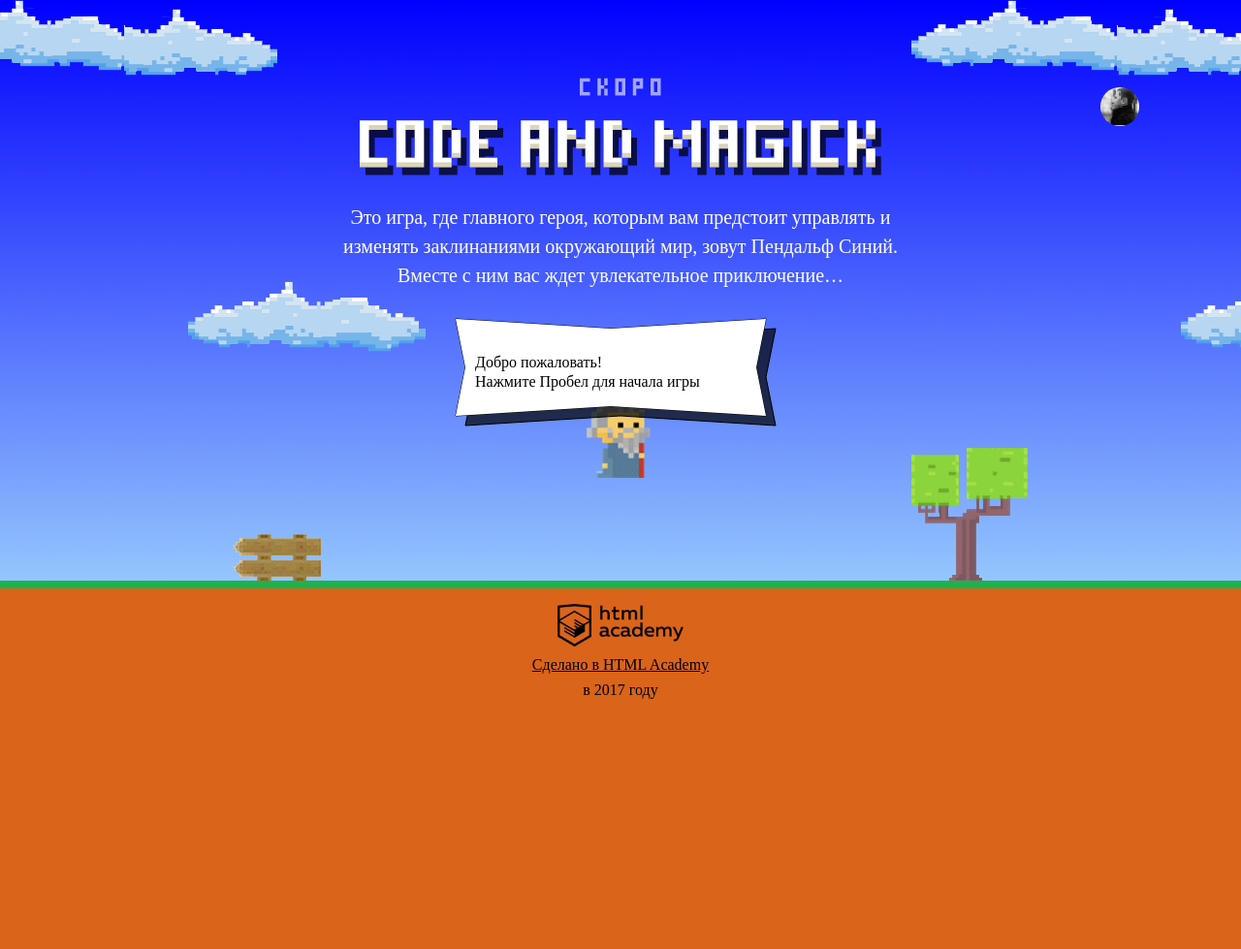
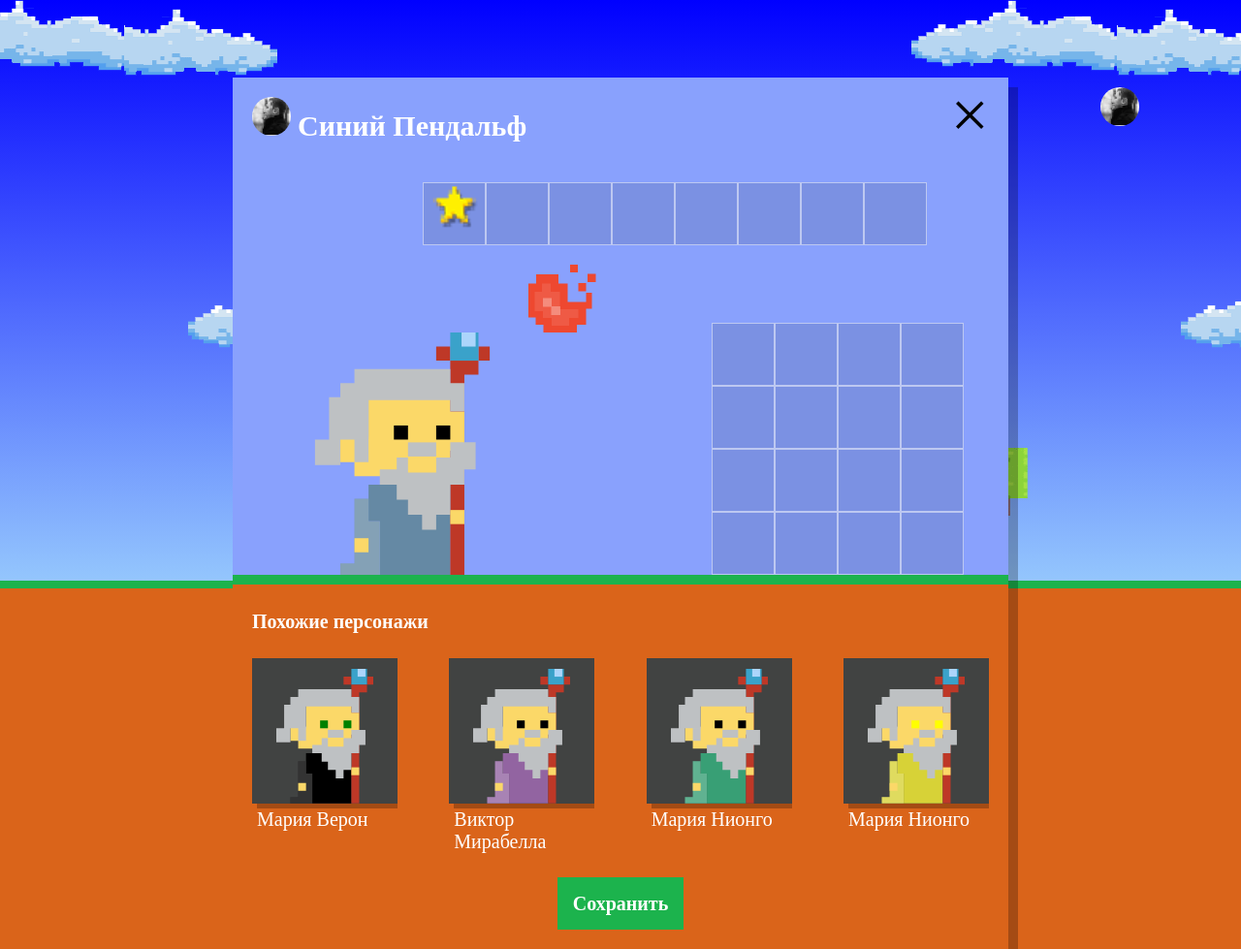
Before and after one commit to Gunghnir/896771-code-and-magick-20, a website: page index.html in a window 1280 px wide. Shown: the whole page at 97% size. Before the commit the page ends 800 px from the top, so only its background shows below. Drawn offline with Linux system fonts and the light colour scheme; a web font is replaced by a local one.

Commit message:
Выполнено основное задание
Не очень понял, где применить
var fragment = document.createDocumentFragment();
В остальном работает

```diff
--- a/index.html
+++ b/index.html
@@ -152,7 +152,9 @@
 
         <h4 class="setup-similar-title">Похожие персонажи</h4>
 
-        <div class="setup-similar-list"><!--Список похожих персонажей--></div>
+        <div class="setup-similar-list">
+          <!--Список похожих персонажей-->
+        </div>
       </div>
 
       <button class="button setup-submit">Сохранить</button>
@@ -214,5 +216,6 @@
 
 <script src="js/game.js"></script>
 <script src="js/stat.js"></script>
+<script src="js/setup.js"></script>
 </body>
 </html>
--- /dev/null
+++ b/js/setup.js
@@ -0,0 +1,47 @@
+'use strict';
+
+// Показываем окно с выбором волшебников
+var userDialog = document.querySelector('.setup');
+userDialog.classList.remove('hidden');
+document.querySelector('.setup-similar').classList.remove('hidden');
+
+
+// Объявляем свойства волшебников
+var WIZARD = {
+  NAMES: ['Иван', 'Хуан Себастьян', 'Мария', 'Кристоф', 'Виктор', 'Юлия', 'Люпита', 'Вашингтон'],
+  SURNAMES: ['да Марья', 'Верон', 'Мирабелла', 'Вальц', 'Онопко', 'Топольницкая', 'Нионго', 'Ирвинг'],
+  COAT_COLOR: ['rgb(101, 137, 164)', 'rgb(241, 43, 107)', 'rgb(146, 100, 161)', 'rgb(56, 159, 117)', 'rgb(215, 210, 55)', 'rgb(0, 0, 0)'],
+  EYES_COLOR: ['black', 'red', 'blue', 'yellow', 'green'],
+};
+
+
+// Находим элемент (по имени класса), в который будем записывать клонированных волшебников, и шаблон волшебника по ID.
+var similarListElement = document.querySelector('.setup-similar-list');
+var similarWizardTemplate = document.querySelector('#similar-wizard-template')
+    .content
+    .querySelector('.setup-similar-item');
+
+
+renderWizard();
+
+// Клонируем шаблон, записываем клон в переменную wizardElement, которую затем приписываем в similarListElement
+
+function renderWizard() {
+
+  for (var i = 0; i < 4; i++) {
+    var wizardElement = similarWizardTemplate.cloneNode(true);
+
+    similarListElement.appendChild(wizardElement);
+    wizardElement.querySelector('.setup-similar-label').textContent = getRandomElement(WIZARD.NAMES) + '\n ' + getRandomElement(WIZARD.SURNAMES);
+    wizardElement.querySelector('.wizard-coat').style.fill = getRandomElement(WIZARD.COAT_COLOR);
+    wizardElement.querySelector('.wizard-eyes').style.fill = getRandomElement(WIZARD.EYES_COLOR);
+  }
+}
+// Функция, возвращающая случайный элемемент массива
+function getRandomElement(array) {
+  for (var i = 0; i < array.length; i++) {
+    var randomIndex = Math.floor(Math.random() * array.length);
+    var randomElement = array[randomIndex];
+  }
+  return randomElement;
+}
```
